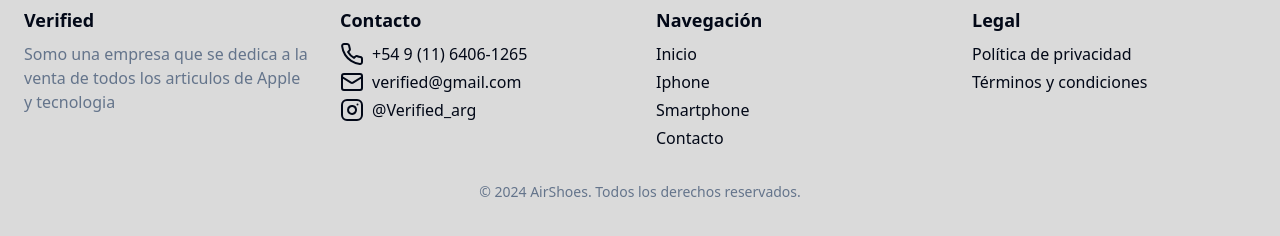
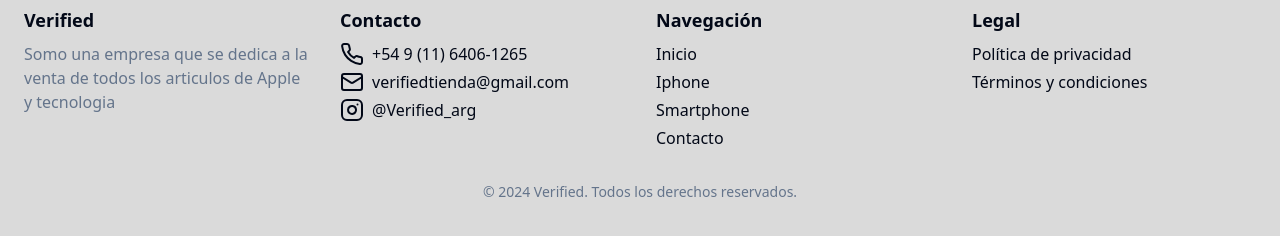
Before and after one commit to Julio-GS/Catalogo-Verified, a Next.js app: page / in a window 1280 px wide. Shown: the part 1010-1246 px from the top of the page. Built offline with nearby package versions, Linux system fonts and the light colour scheme; no server answers.

Commit message:
actualizacion footer

```diff
--- a/components/Footer.jsx
+++ b/components/Footer.jsx
@@ -44,7 +44,7 @@
                 <rect width="20" height="16" x="2" y="4" rx="2" />
                 <path d="m22 7-8.97 5.7a1.94 1.94 0 0 1-2.06 0L2 7" />
               </svg>
-              <span>verified@gmail.com</span>
+              <span>verifiedtienda@gmail.com</span>
             </div>
             <div className="flex items-center gap-2">
               <svg
@@ -98,7 +98,7 @@
         </div>
       </div>
       <div className="container mx-auto px-4 md:px-6 mt-8 text-center text-muted-foreground text-sm">
-        &copy; 2024 AirShoes. Todos los derechos reservados.
+        &copy; 2024 Verified. Todos los derechos reservados.
       </div>
     </footer>
   );
```
